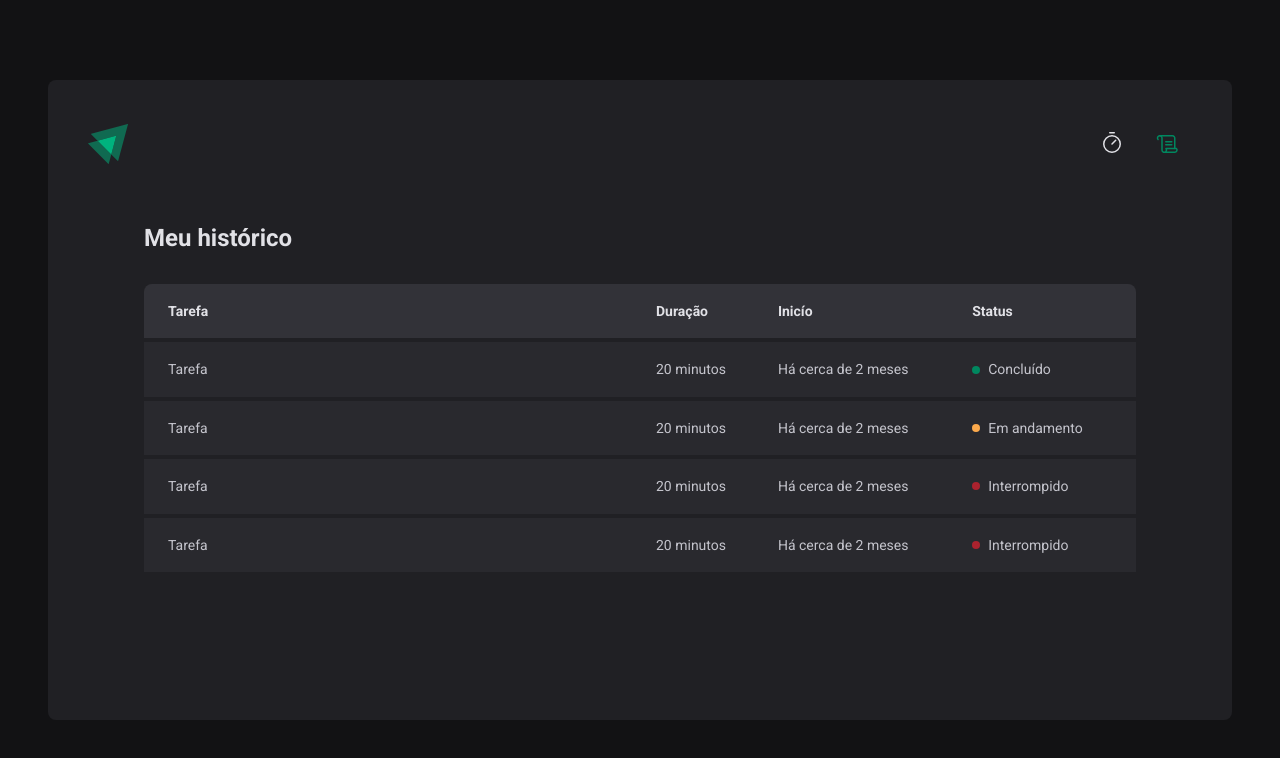
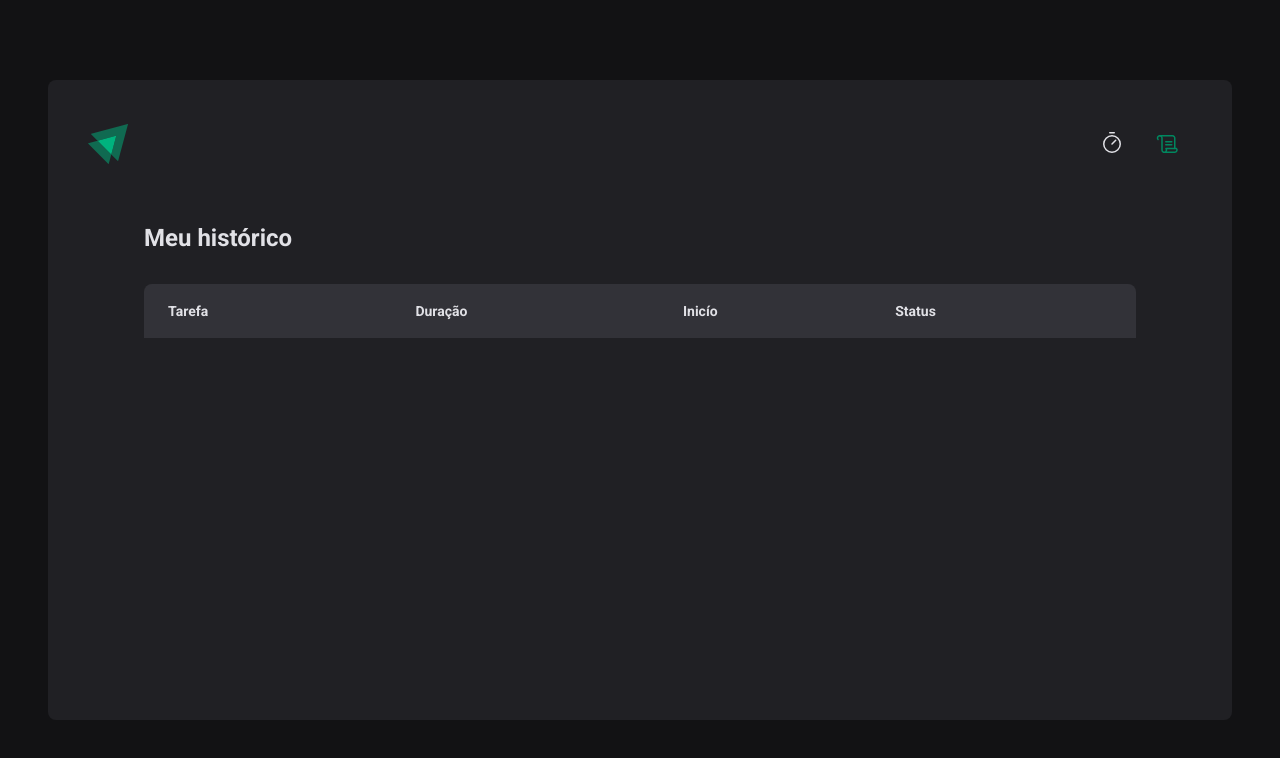
Before and after one commit to eduardo1199/ignite-timer, a React (Vite) app: page /history in a window 1280 px wide. Shown: the top 758 px of the page. Built offline with nearby package versions, Linux system fonts and the light colour scheme.

Commit message:
integrantion context cycles in history list

```diff
--- a/src/pages/History/index.tsx
+++ b/src/pages/History/index.tsx
@@ -1,6 +1,10 @@
+import { useContext } from 'react'
+import { CyclesContext } from '../../context/CyclesContext'
 import { HistoryContainer, HistoryList, Status } from './styles'
 
 export function History() {
+  const { cycles } = useContext(CyclesContext)
+
   return (
     <HistoryContainer>
       <h1>Meu histórico</h1>
@@ -16,38 +20,28 @@
             </tr>
           </thead>
           <tbody>
-            <tr>
-              <td>Tarefa</td>
-              <td>20 minutos</td>
-              <td>Há cerca de 2 meses</td>
-              <td>
-                <Status statusColor="green">Concluído</Status>
-              </td>
-            </tr>
-            <tr>
-              <td>Tarefa</td>
-              <td>20 minutos</td>
-              <td>Há cerca de 2 meses</td>
-              <td>
-                <Status statusColor="yellow">Em andamento</Status>
-              </td>
-            </tr>
-            <tr>
-              <td>Tarefa</td>
-              <td>20 minutos</td>
-              <td>Há cerca de 2 meses</td>
-              <td>
-                <Status statusColor="red">Interrompido</Status>
-              </td>
-            </tr>
-            <tr>
-              <td>Tarefa</td>
-              <td>20 minutos</td>
-              <td>Há cerca de 2 meses</td>
-              <td>
-                <Status statusColor="red">Interrompido</Status>
-              </td>
-            </tr>
+            {cycles.map((cycle) => {
+              return (
+                <tr key={cycle.id}>
+                  <td>{cycle.task}</td>
+                  <td>{cycle.minutesAmount} minutos</td>
+                  <td>{cycle.startDate.toISOString()}</td>
+                  <td>
+                    {cycle.finishedDate && (
+                      <Status statusColor="green">Concluído</Status>
+                    )}
+
+                    {cycle.interruptDate && (
+                      <Status statusColor="red">Interrompido</Status>
+                    )}
+
+                    {!cycle.interruptDate && !cycle.finishedDate && (
+                      <Status statusColor="yellow">Em andamento</Status>
+                    )}
+                  </td>
+                </tr>
+              )
+            })}
           </tbody>
         </table>
       </HistoryList>
```
